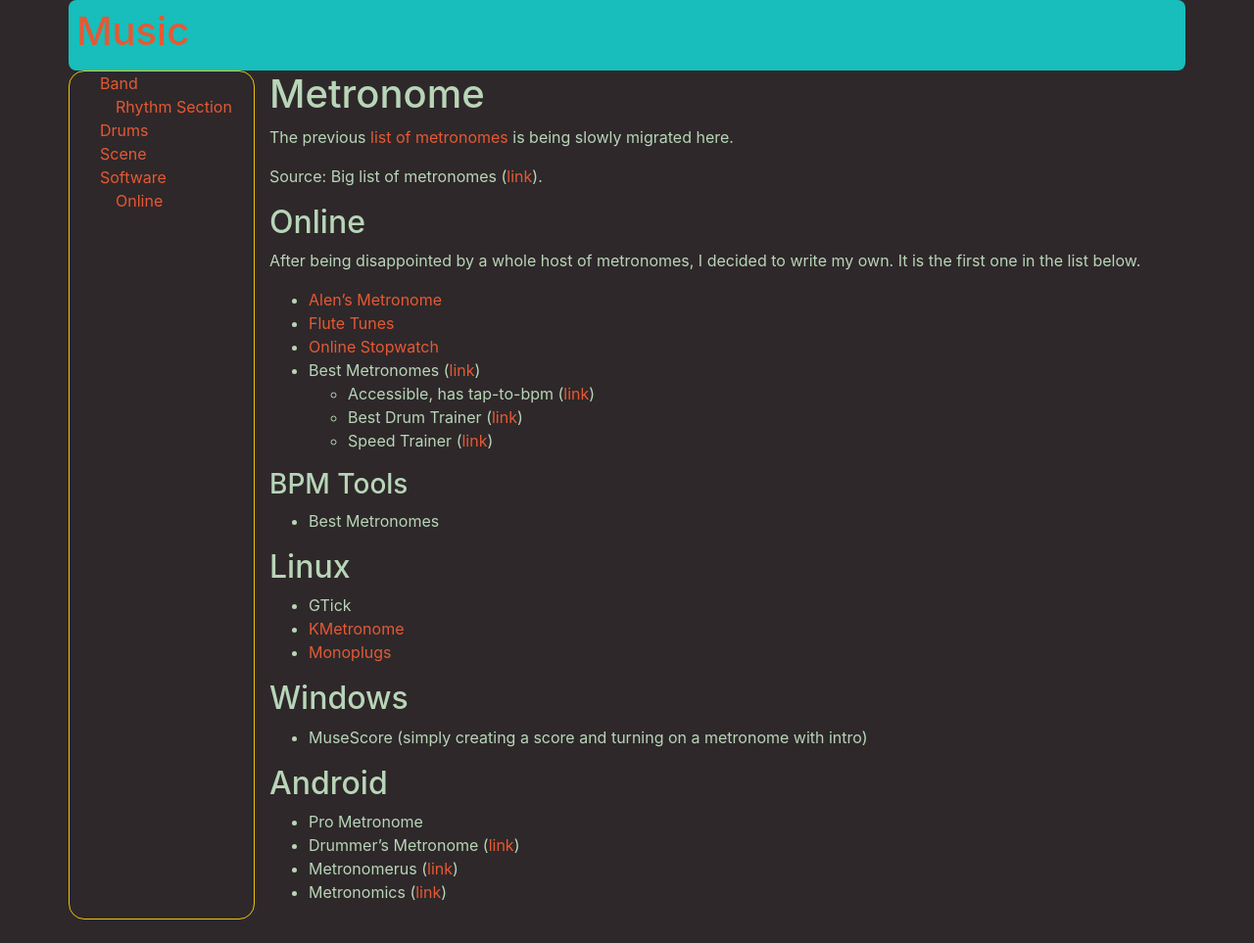
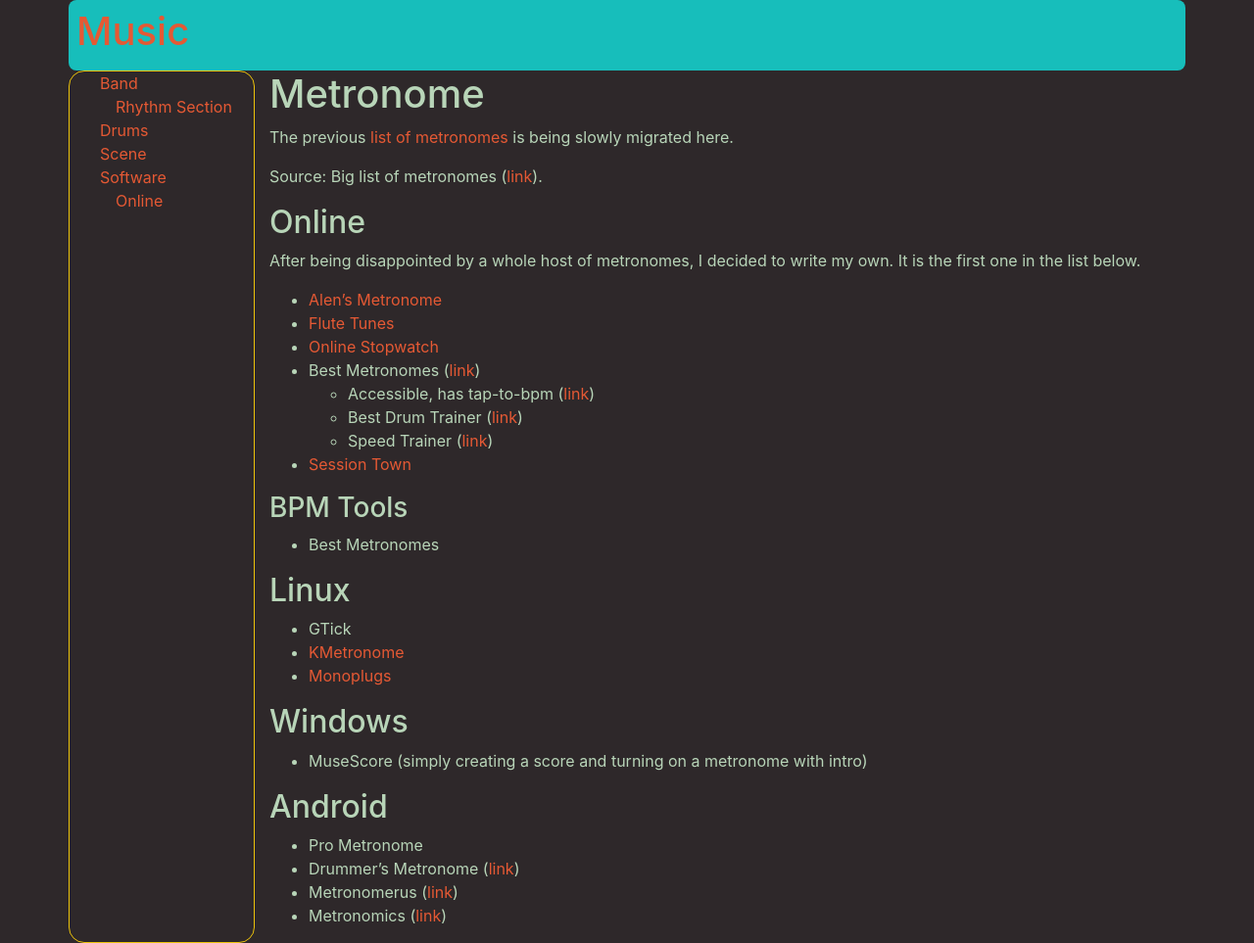
Before and after one commit to MisterY/music-site, a Jekyll site: the page built from software/metronome.md, in a window 1280 px wide. Shown: the whole page at 98% size. Built offline with Jekyll 4.4.1, drawn with Linux system fonts in a browser that asks for light colours; nearby versions of some CDN libraries; our own code applies the rules of GitHub Pages for plain Markdown files; before the commit the page ends 939 px from its top, so only the background shows below that.

Commit message:
another good metronome

```diff
--- a/software/metronome.md
+++ b/software/metronome.md
@@ -15,6 +15,7 @@ After being disappointed by a whole host of metronomes, I decided to write my ow
     - Accessible, has tap-to-bpm ([link](http://a.bestmetronome.com/))
     - Best Drum Trainer ([link](http://bestdrumtrainer.com/tt/))
     - Speed Trainer ([link](http://bestdrumtrainer.com/st/))
+- [Session Town](https://www.sessiontown.com/en/music-games-apps/free-online-metronome-app)
 
 ### BPM Tools
 
```
